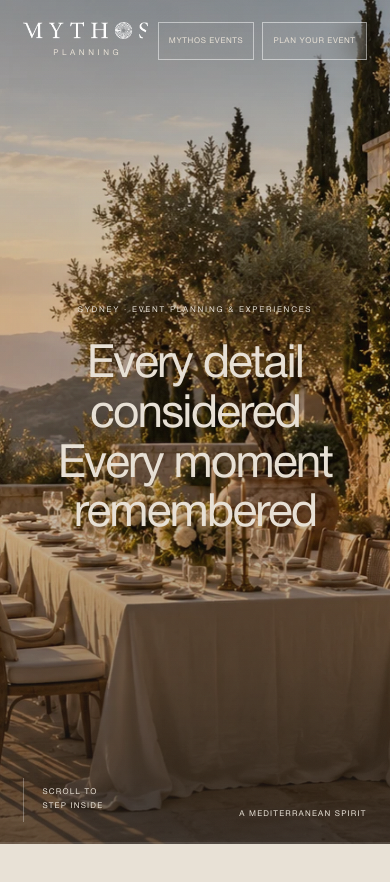
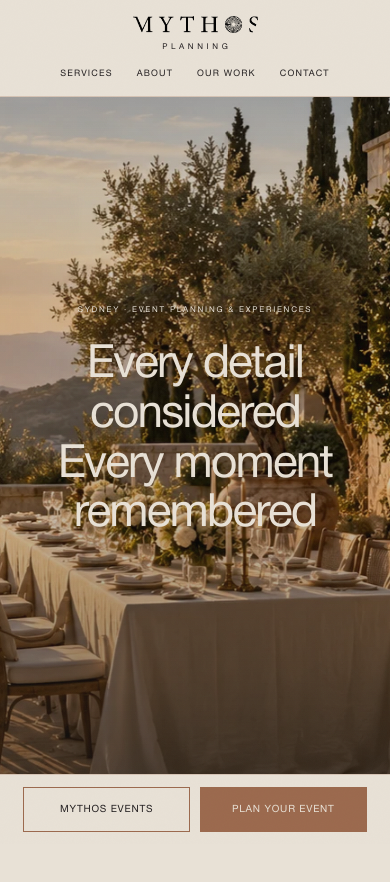
Before and after one commit to Michaelminas/Mythos_wesite-7-11-2025, a Next.js app: page /planning in a window 390 px wide. Shown: the top 882 px of the page. Built offline with nearby package versions, Linux system fonts and the light colour scheme; a web font is replaced by a local one.

Commit message:
Add mobile Planning navigation and safe-area bottom actions

```diff
--- a/app/planning/CinematicHero.module.css
+++ b/app/planning/CinematicHero.module.css
@@ -13,3 +13,16 @@
 
 .header nav{align-items:center}
 @media(max-width:700px){.header nav{display:flex;gap:0;margin-left:auto}.header nav>a:not(.eventsLink){display:none}.headerActions{gap:0}.header{gap:8px}}
+
+.mobileActions{display:none}
+@media(max-width:700px){
+.header,.header.light{box-sizing:border-box;display:grid;grid-template-columns:1fr;justify-items:center;gap:14px;padding:calc(16px + env(safe-area-inset-top,0px)) 6% 14px;background:#e8e1d6;color:#231f20;border-bottom:1px solid #9b694d40}
+.header>a img{width:125px;filter:brightness(0)}
+.header nav{display:flex;justify-content:center;gap:24px;margin:0;width:100%;font-size:9px;line-height:1.5}
+.header nav>a:not(.eventsLink){display:block}
+.header nav>.eventsLink,.header .headerActions{display:none}
+.mobileActions{position:fixed;bottom:0;left:0;right:0;z-index:30;display:grid;grid-template-columns:1fr 1fr;gap:10px;padding:12px 6% calc(12px + env(safe-area-inset-bottom,0px));background:#e8e1d6;border-top:1px solid #9b694d40;color:#231f20}
+.mobileActions .eventsLink,.mobileActions .cta{display:flex;justify-content:center;align-items:center;padding:14px 8px;font-size:10px;letter-spacing:.08em;text-decoration:none;white-space:nowrap}
+.mobileActions .eventsLink{border-color:#9b694d;color:#231f20}
+.mobileActions .cta{background:#9b694d;border-color:#9b694d;color:#e8e1d6}
+}
--- a/app/planning/CinematicHero.tsx
+++ b/app/planning/CinematicHero.tsx
@@ -63,6 +63,7 @@ export default function CinematicHero() {
       <nav aria-label="Planning sections"><a href="#services">Services</a><a href="#about">About</a><a href="#work">Our Work</a><a href="#enquiry">Contact</a><a className={styles.eventsLink} href="https://mythos-wesite-7-11-2025-git-myt-9eb2fa-mythos-projects-fac54b0d.vercel.app/">MYTHOS Events</a></nav>
       <div className={styles.headerActions}><a className={styles.cta} href="#enquiry">Plan your event</a></div>
     </header>
+    <nav className={styles.mobileActions} aria-label="Planning actions"><a className={styles.eventsLink} href="https://mythos-wesite-7-11-2025-git-myt-9eb2fa-mythos-projects-fac54b0d.vercel.app/">MYTHOS Events</a><a className={styles.cta} href="#enquiry">Plan your event</a></nav>
     <section ref={journey} className={styles.journey} id="top" aria-label="MYTHOS Planning cinematic introduction">
       <div className={styles.stage}>
         <div ref={scene} className={styles.scene} /><div ref={foreground} className={styles.foreground} /><div className={styles.sun} /><div className={styles.shade} />
--- /dev/null
+++ b/app/planning/layout.tsx
@@ -0,0 +1,3 @@
+import type { Viewport } from 'next';
+export const viewport: Viewport = { width: 'device-width', initialScale: 1, maximumScale: 5, viewportFit: 'cover', themeColor: '#e8e1d6' };
+export default function PlanningLayout({ children }: { children: React.ReactNode }) { return children; }
--- a/app/planning/page.tsx
+++ b/app/planning/page.tsx
@@ -129,6 +129,11 @@ export default function PlanningPage() {
     <main className="min-h-screen bg-[#E8E1D6] text-[#231F20]">
       <style jsx global>{`
         html:has(.planning-page), body:has(.planning-page) { overflow-x: clip; overflow-y: visible; }
+        @media(max-width:700px){
+          html:has(.planning-page){background:#e8e1d6;scroll-padding-top:0}
+          .planning-page{padding-bottom:calc(76px + env(safe-area-inset-bottom,0px))}
+          .planning-page section[id]{scroll-margin-top:calc(116px + env(safe-area-inset-top,0px))!important}
+        }
         .planning-page { --planning-paper: #e8e1d6; --planning-neutral: #ded5c8; --planning-bronze: #9b694d; --planning-black: #231f20; }
         @media (prefers-reduced-motion: no-preference) {
           html:has(.planning-page) { scroll-behavior: smooth; }
```
